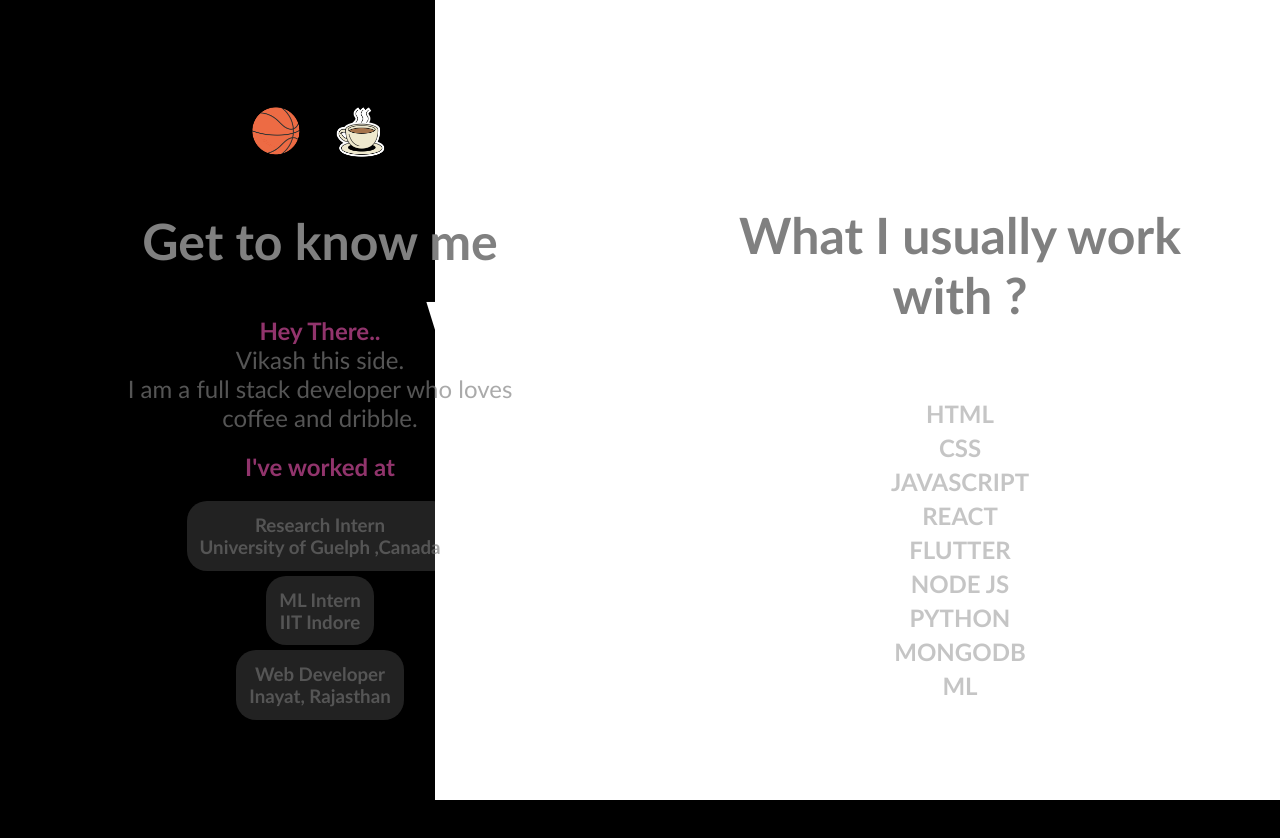
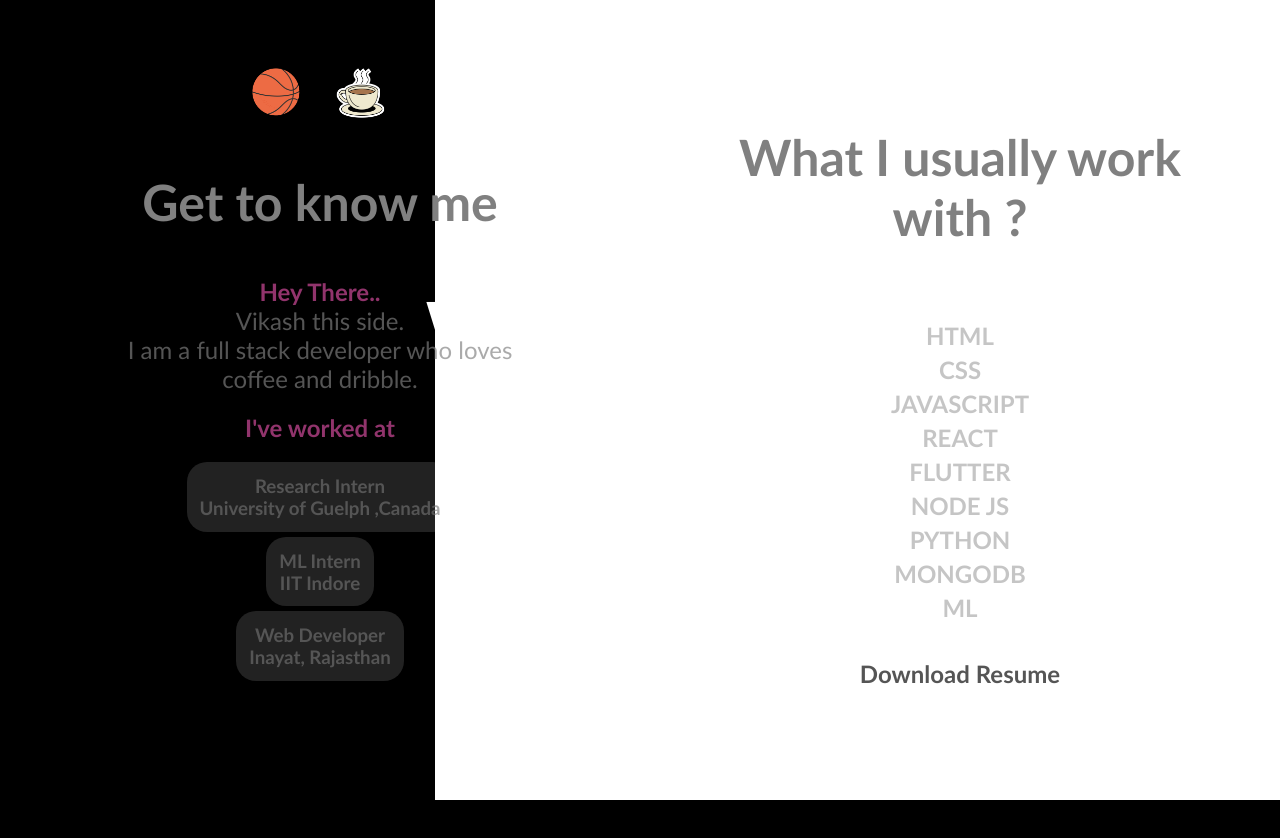
Before and after one commit to vikash18o19/3D-portfolio, a React (Create React App) app: page / in a window 1280 px wide. Shown: the top 838 px of the page. Built offline with nearby package versions, Linux system fonts and the light colour scheme.

Commit message:
added resume download button in who.js

```diff
--- a/src/components/Who.js
+++ b/src/components/Who.js
@@ -11,6 +11,7 @@ import {
   useTransform,
   inView,
 } from "framer-motion";
+import { hover } from "@testing-library/user-event/dist/hover";
 
 const fadeIn = keyframes`
   from {
@@ -167,7 +168,7 @@ const Who = () => {
       }),
     [yRange]
   );
-  console.log(Percent);
+  // console.log(Percent);
 
   useEffect(() => {
     setCurrentProgressColor(
@@ -180,6 +181,26 @@ const Who = () => {
         : "white"
     );
   }, [Percent]);
+  const handleDownload = async () => {
+    const resumeDownloadLink =
+      "https://sharito-backend-9wnyh.ondigitalocean.app/download/resume";
+
+    fetch(resumeDownloadLink, { method: "GET", responseType: "blob" })
+      .then((response) => response.blob())
+      .then((blob) => {
+        const url = window.URL.createObjectURL(new Blob([blob]));
+        const link = document.createElement("a");
+        link.href = url;
+        link.setAttribute("download", "your-resume.pdf");
+        document.body.appendChild(link);
+        link.click();
+        link.parentNode.removeChild(link);
+      })
+      .catch((error) => {
+        alert("Try again later..");
+        console.error("Error downloading resume:", error);
+      });
+  };
 
   return (
     <Section
@@ -262,6 +283,17 @@ const Who = () => {
             <Techstack>PYTHON</Techstack>
             <Techstack>MONGODB</Techstack>
             <Techstack>ML</Techstack>
+            <Techstack
+              onClick={handleDownload}
+              style={{
+                margin: "2rem",
+                color: "black",
+                cursor: "pointer",
+                textAlign: "center",
+              }}
+            >
+              Download Resume
+            </Techstack>
           </motion.div>
         </Left>
         <motion.div
--- a/src/components/Works.js
+++ b/src/components/Works.js
@@ -148,7 +148,7 @@ const Works = ({ setOverflow }) => {
   const typedText = useTypewriterAnimation(headingText);
 
   useEffect(() => {
-    console.log(inView);
+    // console.log(inView);
     if (inView) {
       animation.start({
         opacity: 1,
```
